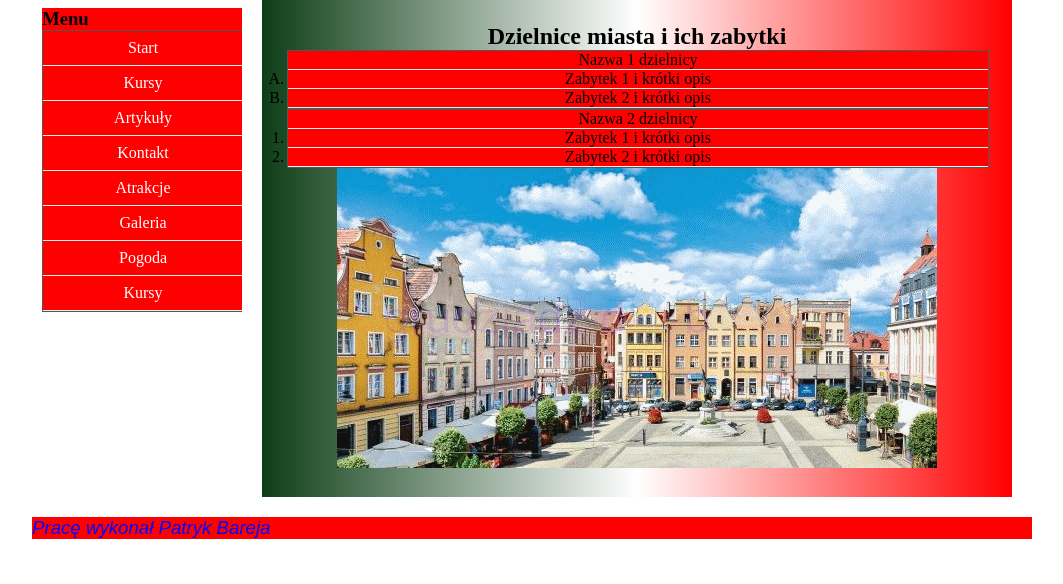
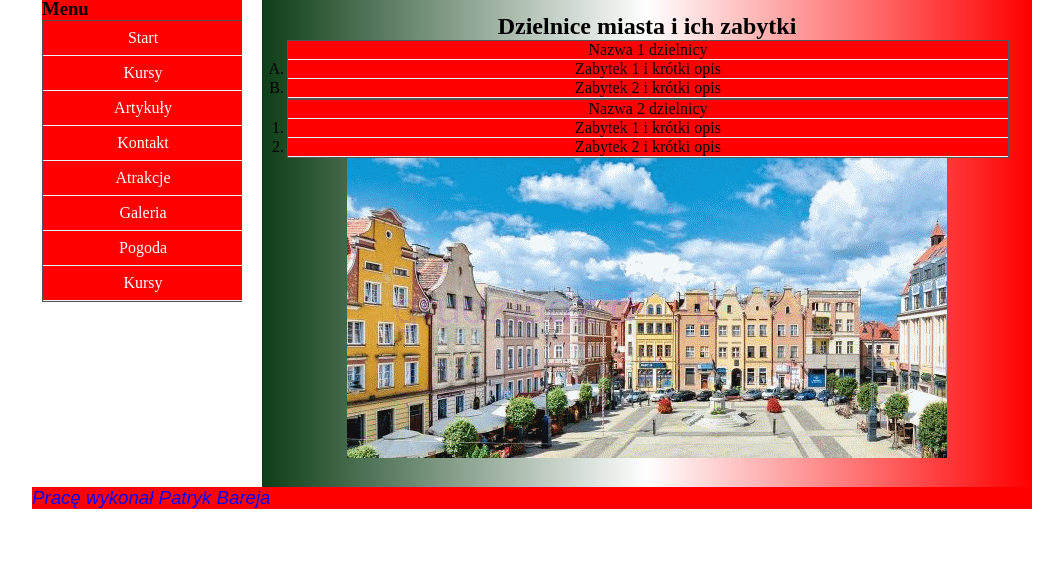
Before and after one commit to mezadim/PatrykB, a plain HTML site: page index.html in a window 1280 px wide. Shown: the part 216-800 px from the top of the page, without its empty margins (108-1171 px from the left). Drawn offline with Linux system fonts and the light colour scheme.

Commit message:
Update index.html

```diff
--- a/index.html
+++ b/index.html
@@ -31,7 +31,7 @@
 
                       </ul>
              </section>
-             <section class="kolumny" id="kol2">
+             <section class="" id="kol2">
                       <h1>Dzielnice miasta i ich zabytki</h1>
 
                  <ul type="square">
```
